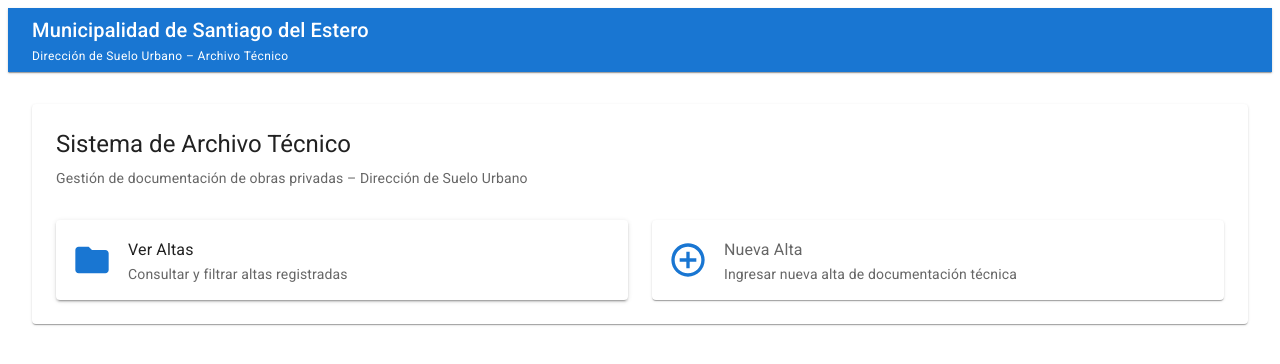
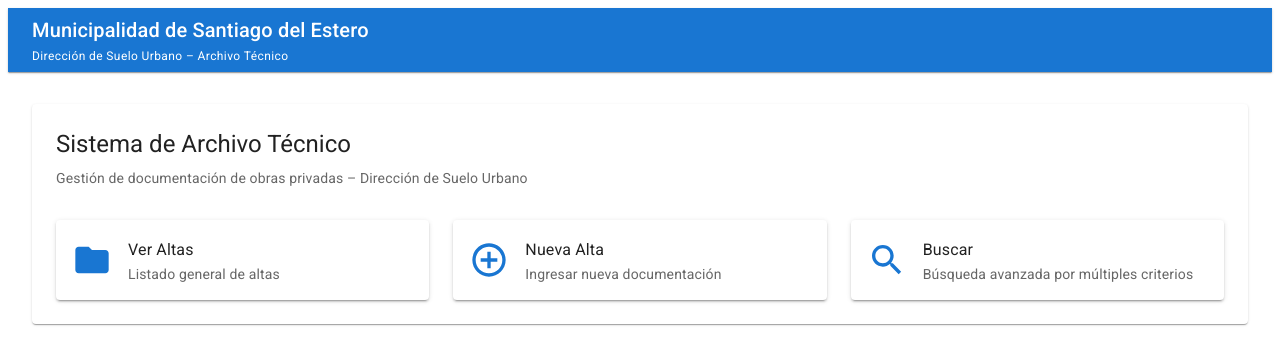
Before and after one commit to Marianovelarde/archivo_su, a React (Vite) app in the folder client/: page / in a window 1280 px wide. Shown: the top 364 px of the page. Built offline with nearby package versions, Linux system fonts and the light colour scheme.

Commit message:
Fix: Retocando el home. Agregando card de busqueda para comenzar el filtrado

```diff
--- a/client/src/pages/Home.jsx
+++ b/client/src/pages/Home.jsx
@@ -8,6 +8,7 @@ import {
 } from '@mui/material'
 import FolderIcon from '@mui/icons-material/Folder'
 import AddCircleOutlineIcon from '@mui/icons-material/AddCircleOutline'
+import SearchIcon from '@mui/icons-material/Search'
 import { useNavigate } from 'react-router-dom'
 
 const Home = () => {
@@ -27,8 +28,8 @@ const Home = () => {
 
       {/* ACCESOS */}
       <Grid container spacing={3}>
-        {/* ALTAS */}
-        <Grid item xs={12} md={6}>
+        {/* VER ALTAS */}
+        <Grid item xs={12} md={4}>
           <Card elevation={2}>
             <CardActionArea onClick={() => navigate('/altas')}>
               <CardContent sx={{ display: 'flex', alignItems: 'center', gap: 2 }}>
@@ -38,7 +39,7 @@ const Home = () => {
                     Ver Altas
                   </Typography>
                   <Typography variant="body2" color="text.secondary">
-                    Consultar y filtrar altas registradas
+                    Listado general de altas
                   </Typography>
                 </Box>
               </CardContent>
@@ -47,18 +48,36 @@ const Home = () => {
         </Grid>
 
         {/* NUEVA ALTA */}
-        <Grid item xs={12} md={6}>
-          <Card elevation={1}>
-           <CardActionArea onClick={() => navigate('/altas/nueva')}>
-
+        <Grid item xs={12} md={4}>
+          <Card elevation={2}>
+            <CardActionArea onClick={() => navigate('/altas/nueva')}>
               <CardContent sx={{ display: 'flex', alignItems: 'center', gap: 2 }}>
                 <AddCircleOutlineIcon sx={{ fontSize: 40 }} color="primary" />
                 <Box>
-                  <Typography variant="subtitle1" color="text.secondary">
+                  <Typography variant="subtitle1">
                     Nueva Alta
                   </Typography>
                   <Typography variant="body2" color="text.secondary">
-                    Ingresar nueva alta de documentación técnica
+                    Ingresar nueva documentación
+                  </Typography>
+                </Box>
+              </CardContent>
+            </CardActionArea>
+          </Card>
+        </Grid>
+
+        {/* BUSCAR */}
+        <Grid item xs={12} md={4}>
+          <Card elevation={2}>
+            <CardActionArea onClick={() => navigate('/buscar')}>
+              <CardContent sx={{ display: 'flex', alignItems: 'center', gap: 2 }}>
+                <SearchIcon sx={{ fontSize: 40 }} color="primary" />
+                <Box>
+                  <Typography variant="subtitle1">
+                    Buscar
+                  </Typography>
+                  <Typography variant="body2" color="text.secondary">
+                    Búsqueda avanzada por múltiples criterios
                   </Typography>
                 </Box>
               </CardContent>
```
